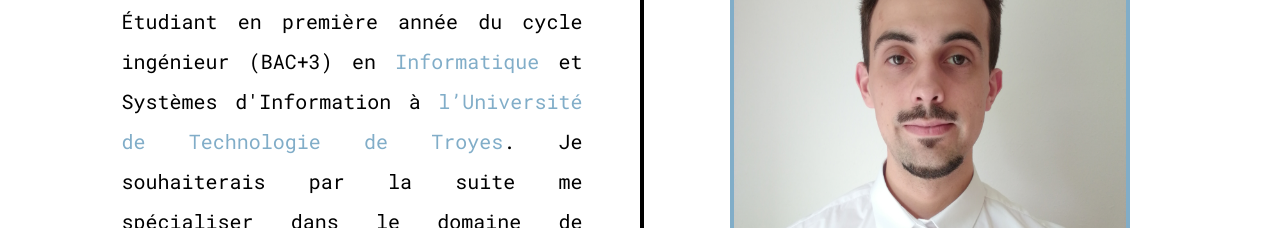
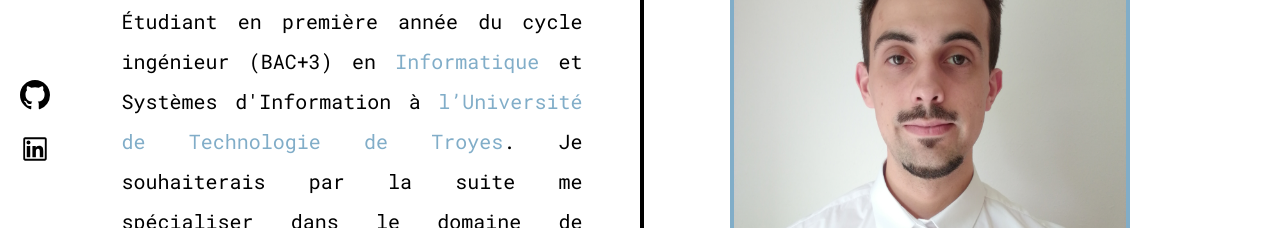
Before and after one commit to Antoine-ValentinCharpentier/portfolio, a React (Create React App) app: page / in a window 1280 px wide. Shown: the part 276-504 px from the top of the page. Built offline with nearby package versions, Linux system fonts and the light colour scheme.

Commit message:
:lipstick: add github and linkedin to header section

```diff
--- a/src/assets/components/home/HeaderSection.js
+++ b/src/assets/components/home/HeaderSection.js
@@ -3,8 +3,8 @@ import styled from 'styled-components';
 import personalInfos from '../../data/PersonalInfoData';
 import SmallButton from '../SmallButton'
 import CV from '../../docs/cv.pdf'
-import { BsMouse } from 'react-icons/bs'
-import { AiOutlineArrowDown } from 'react-icons/ai'
+import { BsMouse, BsGithub } from 'react-icons/bs'
+import { AiOutlineArrowDown, AiOutlineLinkedin } from 'react-icons/ai'
 
 const HeaderStyles = styled.div`
     @keyframes blink {
@@ -22,8 +22,7 @@ const HeaderStyles = styled.div`
     .header {
         position: relative;
         min-height: 100vh;
-        width: 90%;
-        margin:0 auto;
+        padding:0 5%;
         text-align: center;
         display: flex;
         flex-direction:row;
@@ -102,6 +101,18 @@ const HeaderStyles = styled.div`
             }
             .blink-icon {
                 animation: blink 1.5s infinite ease-in-out;
+            }
+        }
+
+        .header_social_network {
+            position: absolute;
+            left: 20px;
+            font-size: 15px;
+            svg {
+                padding: 10px 0;
+            }
+            .social_hover:hover{
+                fill: var(--blue);
             }
         }
     }
@@ -214,6 +225,14 @@ export default function HeaderSection2() {
                 <p>Défiler</p>
                 <AiOutlineArrowDown className='blink-icon'/>
             </div>
+            <div className='header_social_network'>
+                <a href="https://github.com/Antoine-ValentinCharpentier" target="_blank" rel="noopener noreferrer">
+                    <BsGithub className='social_hover'/>
+                </a>
+                <a href="https://www.linkedin.com/in/antoine-valentin-charpentier/" target="_blank" rel="noopener noreferrer">
+                    <AiOutlineLinkedin className='social_hover'/>
+                </a>
+            </div>
         </div>
 
     </HeaderStyles>
```
